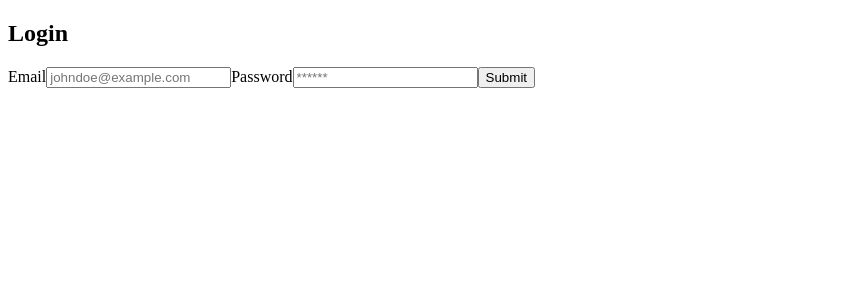
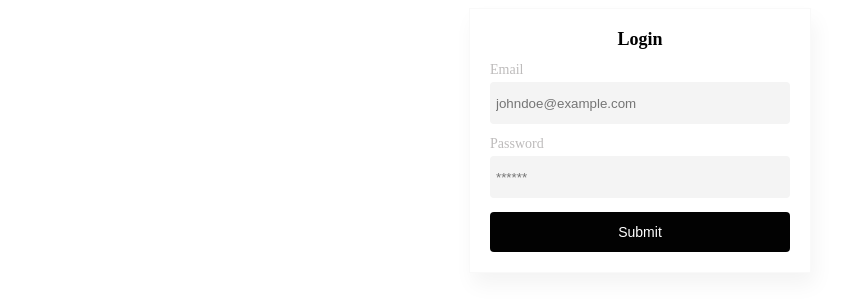
Before and after one commit to adarshm07/todo-app-react, a Next.js app: page /login in a window 1280 px wide. Shown: the top 300 px of the page, without its empty margins (0-845 px from the left). Built offline with nearby package versions, Linux system fonts and the light colour scheme.

Commit message:
todo app

```diff
--- a/components/LoginForm.jsx
+++ b/components/LoginForm.jsx
@@ -1,11 +1,16 @@
 import { Field, Form, Formik } from "formik";
-import { useSelector } from "react-redux";
+import Router from "next/router";
+import { useDispatch, useSelector } from "react-redux";
+import { isLoggedIn } from "../store/user";
 
 export default function LoginForm() {
+  const dispatch = useDispatch();
   const user = useSelector((state) => state.user);
+  // console.log(user);
   return (
-    <div>
-      <h2>Login</h2>
+    <div className="container">
+      <div className="login-col">
+        <h2 className="heading-two">Login</h2>
         <Formik
           initialValues={{
             email: "",
@@ -20,13 +25,21 @@ export default function LoginForm() {
                 body: JSON.stringify(values),
               });
               const res = await data.json();
-            console.log(res);
+              const user = {
+                firstName: res.data.getUser.firstName,
+                lastName: res.data.getUser.lastName,
+                email: res.data.getUser.email,
+                token: res.data.token,
+              };
+              dispatch(isLoggedIn(user));
+
+              res.status === "success" ? Router.push("/todo") : alert("Error.");
             } catch (error) {
               console.log(error);
             }
           }}
         >
-        <Form>
+          <Form className="login-input">
             <label htmlFor="email">Email</label>
             <Field
               id="email"
@@ -46,5 +59,6 @@ export default function LoginForm() {
           </Form>
         </Formik>
       </div>
+    </div>
   );
 }
--- a/components/RegisterForm.jsx
+++ b/components/RegisterForm.jsx
@@ -1,8 +1,8 @@
 import { Field, Form, Formik } from "formik";
-import { useSelector } from "react-redux";
+// import { useSelector } from "react-redux";
 
 export default function RegisterForm() {
-  const user = useSelector((state) => state.user);
+  // const user = useSelector((state) => state.user);
   return (
     <div>
       <h2>Register</h2>
--- a/store/user.js
+++ b/store/user.js
@@ -1,9 +1,7 @@
 import { createSlice } from "@reduxjs/toolkit";
 
 const initialState = {
-  user: {
-    email: "adarsh",
-  },
+  user: {},
 };
 
 export const userSlice = createSlice({
--- a/styles/global.css
+++ b/styles/global.css
@@ -66,13 +66,83 @@
 }
 
 /* Login */
-.login-app {
+.container {
   margin: auto;
   max-width: 1200px;
 }
 
 @media (max-width: 768px) {
-  .login-app {
+  .container {
     max-width: 768px;
   }
 }
+
+.text-align-center {
+  text-align: center;
+}
+
+.login-register {
+  display: flex;
+  flex-direction: column;
+  justify-content: center;
+  align-items: center;
+}
+
+.login-col {
+  display: flex;
+  flex-direction: column;
+  justify-content: center;
+  align-items: center;
+  border: 1px solid #f9f9f9;
+  box-shadow: 4px 12px 20px #f4f4f4;
+  width: 300px;
+  padding: 20px;
+  margin: auto;
+}
+
+.login-input {
+  display: flex;
+  flex-direction: column;
+  width: 100%;
+}
+
+.login-input label {
+  font-size: 14px;
+  color: #bdbbbb;
+  margin: 12px 0 4px 0;
+}
+
+.login-input input {
+  /* width: 100%; */
+  height: 30px;
+  border: 0;
+  border-radius: 4px;
+  padding: 6px;
+  background: #f4f4f4;
+}
+
+.login-input button {
+  border: 0;
+  border-radius: 4px;
+  padding: 12px;
+  font-size: 14px;
+  background-color: #020202;
+  color: #ffffff;
+  margin-top: 14px;
+}
+
+.heading-two {
+  margin: 0;
+  font-size: 18px;
+}
+
+.user-details {
+  background: #f9f9f9;
+  border: 1px solid #f9f9f9;
+  box-shadow: 4px 12px 20px #f4f4f4;
+  display: flex;
+}
+
+.user-details div {
+  display: flex;
+}
```
Also changed, not shown: components/Layout/index.jsx (added, +11 -0 lines), components/Navbar.js (added, +25 -0 lines), context/AuthProvider.js (+12 -12 lines), pages/index.js (+6 -3 lines), pages/todo.js (+16 -6 lines). Lines whose indentation alone changed are shown as unchanged.
